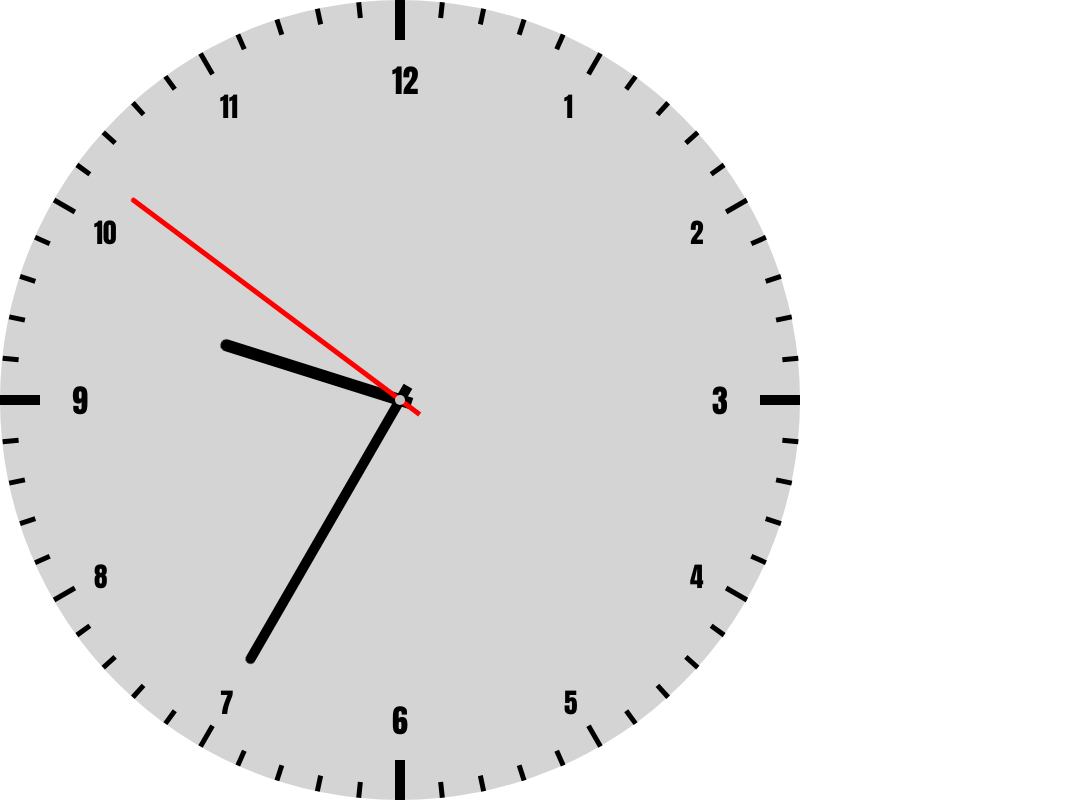
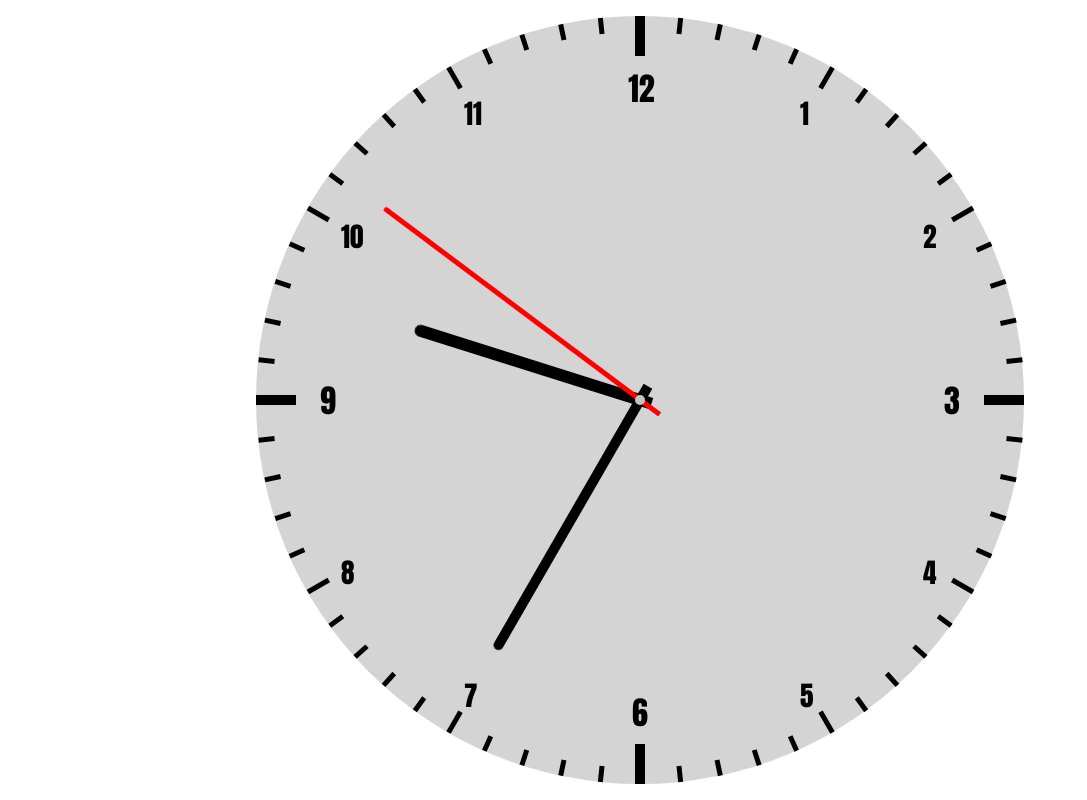
Before and after one commit to odig/cssclock, a plain HTML site: page index.html in a window 1280 px wide. Shown: the whole page, without its empty margins (0-1087 px from the left). Drawn offline with Linux system fonts and the light colour scheme; a web font is replaced by a local one.

Commit message:
refactor and minute animation and margin

```diff
--- a/index.html
+++ b/index.html
@@ -8,7 +8,8 @@
     <title>CSS Clock</title>
   </head>
   <body>
-    <div class="clock"></div>
+    <div class="clock">
+      <div class="dial"></div>
       <div class="marker-hour-1 marker"></div>
       <div class="marker-hour-2 marker"></div>
       <div class="marker-hour-3 marker-quarter"></div>
@@ -22,72 +23,73 @@
       <div class="marker-hour-11 marker"></div>
       <div class="marker-hour-12 marker-quarter"></div>
 
-    <div class="marker-min-1 marker-min"></div>
-    <div class="marker-min-2 marker-min"></div>
-    <div class="marker-min-3 marker-min"></div>
-    <div class="marker-min-4 marker-min"></div>
-    <div class="marker-min-6 marker-min"></div>
-    <div class="marker-min-7 marker-min"></div>
-    <div class="marker-min-8 marker-min"></div>
-    <div class="marker-min-9 marker-min"></div>
-    <div class="marker-min-11 marker-min"></div>
-    <div class="marker-min-12 marker-min"></div>
-    <div class="marker-min-13 marker-min"></div>
-    <div class="marker-min-14 marker-min"></div>
-    <div class="marker-min-16 marker-min"></div>
-    <div class="marker-min-17 marker-min"></div>
-    <div class="marker-min-18 marker-min"></div>
-    <div class="marker-min-19 marker-min"></div>
-    <div class="marker-min-21 marker-min"></div>
-    <div class="marker-min-22 marker-min"></div>
-    <div class="marker-min-23 marker-min"></div>
-    <div class="marker-min-24 marker-min"></div>
-    <div class="marker-min-26 marker-min"></div>
-    <div class="marker-min-27 marker-min"></div>
-    <div class="marker-min-28 marker-min"></div>
-    <div class="marker-min-29 marker-min"></div>
-    <div class="marker-min-31 marker-min"></div>
-    <div class="marker-min-32 marker-min"></div>
-    <div class="marker-min-33 marker-min"></div>
-    <div class="marker-min-34 marker-min"></div>
-    <div class="marker-min-36 marker-min"></div>
-    <div class="marker-min-37 marker-min"></div>
-    <div class="marker-min-38 marker-min"></div>
-    <div class="marker-min-39 marker-min"></div>
-    <div class="marker-min-41 marker-min"></div>
-    <div class="marker-min-42 marker-min"></div>
-    <div class="marker-min-43 marker-min"></div>
-    <div class="marker-min-44 marker-min"></div>
-    <div class="marker-min-46 marker-min"></div>
-    <div class="marker-min-47 marker-min"></div>
-    <div class="marker-min-48 marker-min"></div>
-    <div class="marker-min-49 marker-min"></div>
-    <div class="marker-min-51 marker-min"></div>
-    <div class="marker-min-52 marker-min"></div>
-    <div class="marker-min-53 marker-min"></div>
-    <div class="marker-min-54 marker-min"></div>
-    <div class="marker-min-56 marker-min"></div>
-    <div class="marker-min-57 marker-min"></div>
-    <div class="marker-min-58 marker-min"></div>
-    <div class="marker-min-59 marker-min"></div>
+      <div class="marker-minute-1 marker-minute"></div>
+      <div class="marker-minute-2 marker-minute"></div>
+      <div class="marker-minute-3 marker-minute"></div>
+      <div class="marker-minute-4 marker-minute"></div>
+      <div class="marker-minute-6 marker-minute"></div>
+      <div class="marker-minute-7 marker-minute"></div>
+      <div class="marker-minute-8 marker-minute"></div>
+      <div class="marker-minute-9 marker-minute"></div>
+      <div class="marker-minute-11 marker-minute"></div>
+      <div class="marker-minute-12 marker-minute"></div>
+      <div class="marker-minute-13 marker-minute"></div>
+      <div class="marker-minute-14 marker-minute"></div>
+      <div class="marker-minute-16 marker-minute"></div>
+      <div class="marker-minute-17 marker-minute"></div>
+      <div class="marker-minute-18 marker-minute"></div>
+      <div class="marker-minute-19 marker-minute"></div>
+      <div class="marker-minute-21 marker-minute"></div>
+      <div class="marker-minute-22 marker-minute"></div>
+      <div class="marker-minute-23 marker-minute"></div>
+      <div class="marker-minute-24 marker-minute"></div>
+      <div class="marker-minute-26 marker-minute"></div>
+      <div class="marker-minute-27 marker-minute"></div>
+      <div class="marker-minute-28 marker-minute"></div>
+      <div class="marker-minute-29 marker-minute"></div>
+      <div class="marker-minute-31 marker-minute"></div>
+      <div class="marker-minute-32 marker-minute"></div>
+      <div class="marker-minute-33 marker-minute"></div>
+      <div class="marker-minute-34 marker-minute"></div>
+      <div class="marker-minute-36 marker-minute"></div>
+      <div class="marker-minute-37 marker-minute"></div>
+      <div class="marker-minute-38 marker-minute"></div>
+      <div class="marker-minute-39 marker-minute"></div>
+      <div class="marker-minute-41 marker-minute"></div>
+      <div class="marker-minute-42 marker-minute"></div>
+      <div class="marker-minute-43 marker-minute"></div>
+      <div class="marker-minute-44 marker-minute"></div>
+      <div class="marker-minute-46 marker-minute"></div>
+      <div class="marker-minute-47 marker-minute"></div>
+      <div class="marker-minute-48 marker-minute"></div>
+      <div class="marker-minute-49 marker-minute"></div>
+      <div class="marker-minute-51 marker-minute"></div>
+      <div class="marker-minute-52 marker-minute"></div>
+      <div class="marker-minute-53 marker-minute"></div>
+      <div class="marker-minute-54 marker-minute"></div>
+      <div class="marker-minute-56 marker-minute"></div>
+      <div class="marker-minute-57 marker-minute"></div>
+      <div class="marker-minute-58 marker-minute"></div>
+      <div class="marker-minute-59 marker-minute"></div>
 
       <div class="number-1 number">1</div>
       <div class="number-2 number">2</div>
-    <div class="number-3 number-big">3</div>
+      <div class="number-3 number-quarter">3</div>
       <div class="number-4 number">4</div>
       <div class="number-5 number">5</div>
-    <div class="number-6 number-big">6</div>
+      <div class="number-6 number-quarter">6</div>
       <div class="number-7 number">7</div>
       <div class="number-8 number">8</div>
-    <div class="number-9 number-big">9</div>
+      <div class="number-9 number-quarter">9</div>
       <div class="number-10 number">10</div>
       <div class="number-11 number">11</div>
-    <div class="number-12 number-big">12</div>
+      <div class="number-12 number-quarter">12</div>
 
       <div class="dot"></div>
       <div id="second"></div>
       <div id="minute"></div>
       <div id="hour"></div>
+    </div>
 
     <script>
       let oldDate = new Date('1970-01-01T00:00:00')
@@ -136,9 +138,9 @@
         element.style.setProperty('--minute-before', oldMinutes)
         element.style.setProperty('--second-before', oldSeconds)
 
+        reset_animation('hour')
         reset_animation('second')
-        reset_animation('minute')
-        reset_animation('hour')
+        if (minutes != oldMinutes) reset_animation('minute')
 
         oldDate = new Date()
       }
--- a/style.css
+++ b/style.css
@@ -1,4 +1,4 @@
-@import url('https://fonts.googleapis.com/css?family=Butterfly+Kids|Roboto');
+
 @import url('https://fonts.googleapis.com/css?family=Anton&display=swap');
 
 * {
@@ -8,6 +8,9 @@
 
 body {
     font-family: 'Anton', sans-serif;
+
+    /* set size in relation to viewport */
+    --margin: 2vmin;
 
     --hour: 0;
     --minute: 0;
@@ -23,15 +26,29 @@ body {
     --minute-deg-before: calc(var(--minute-before) * 6deg);
     --second-deg-before: calc(var(--second-before) * 6deg);
 
+    --number-translate-y: calc(44vmin - var(--margin));
+    --number-quarter-translate-y: calc(41vmin - var(--margin));
+
     --dot-size: 10px;
 }
 
 .clock {
+    position: relative;
+    width: 100vmin;
+    height: 100vmin;
+    /* center css trick */
+    left: 50%;
+    transform: translateX(-50%);
+}
+
+.dial {
     background-color: #d4d4d4;
     border-radius: 50%;
     position: absolute;
-    width: 100vmin;
-    height: 100vmin;
+    top:  var(--margin);
+    left: var(--margin);
+    width: calc(100vmin - var(--margin) * 2);
+    height: calc(100vmin - var(--margin) * 2)
 }
 
 .marker {
@@ -55,54 +72,54 @@ body {
 }
 
 .marker-hour-1 {
-    transform: rotate(calc(180deg + 30deg)) translate(0, 47vmin);
+    transform: rotate(calc(180deg + 30deg)) translate(0, calc(47vmin - var(--margin)));
 }
 
 .marker-hour-2 {
-    transform: rotate(calc(180deg + 60deg)) translate(0, 47vmin);
+    transform: rotate(calc(180deg + 60deg)) translate(0, calc(47vmin - var(--margin)));
 }
 
 .marker-hour-3 {
-    transform: rotate(calc(180deg + 90deg)) translate(0, 45vmin);
+    transform: rotate(calc(180deg + 90deg)) translate(0, calc(45vmin - var(--margin)));
 }
 
 .marker-hour-4 {
-    transform: rotate(calc(180deg + 120deg)) translate(0, 47vmin);
+    transform: rotate(calc(180deg + 120deg)) translate(0, calc(47vmin - var(--margin)));
 }
 
 .marker-hour-5 {
-    transform: rotate(calc(180deg + 150deg)) translate(0, 47vmin);
+    transform: rotate(calc(180deg + 150deg)) translate(0, calc(47vmin - var(--margin)));
 }
 
 .marker-hour-6 {
-    transform: rotate(calc(180deg + 180deg)) translate(0, 45vmin);
+    transform: rotate(calc(180deg + 180deg)) translate(0, calc(45vmin - var(--margin)));
 }
 
 .marker-hour-7 {
-    transform: rotate(calc(180deg + 210deg)) translate(0, 47vmin);
+    transform: rotate(calc(180deg + 210deg)) translate(0, calc(47vmin - var(--margin)));
 }
 
 .marker-hour-8 {
-    transform: rotate(calc(180deg + 240deg)) translate(0, 47vmin);
+    transform: rotate(calc(180deg + 240deg)) translate(0, calc(47vmin - var(--margin)));
 }
 
 .marker-hour-9 {
-    transform: rotate(calc(180deg + 270deg)) translate(0, 45vmin);
+    transform: rotate(calc(180deg + 270deg)) translate(0, calc(45vmin - var(--margin)));
 }
 
 .marker-hour-10 {
-    transform: rotate(calc(180deg + 300deg)) translate(0, 47vmin);
+    transform: rotate(calc(180deg + 300deg)) translate(0, calc(47vmin - var(--margin)));
 }
 
 .marker-hour-11 {
-    transform: rotate(calc(180deg + 330deg)) translate(0, 47vmin);
+    transform: rotate(calc(180deg + 330deg)) translate(0, calc(47vmin - var(--margin)));
 }
 
 .marker-hour-12 {
-    transform: rotate(calc(180deg + 0deg)) translate(0, 45vmin);
+    transform: rotate(calc(180deg + 0deg)) translate(0, calc(45vmin - var(--margin)));
 }
 
-.marker-min {
+.marker-minute {
     background-color: black;
     position: absolute;
     top:  50vmin;
@@ -112,149 +129,149 @@ body {
     transform-origin: 50% 0vh;
 }
 
-.marker-min-1 {
-    transform: rotate(calc(180deg + calc(1 *6deg))) translate(0, 48vmin);
+.marker-minute-1 {
+    transform: rotate(calc(180deg + calc(1 *6deg))) translate(0, calc(48vmin - var(--margin)));
 }
-.marker-min-2 {
-    transform: rotate(calc(180deg + calc(2 *6deg))) translate(0, 48vmin);
+.marker-minute-2 {
+    transform: rotate(calc(180deg + calc(2 *6deg))) translate(0, calc(48vmin - var(--margin)));
 }
-.marker-min-3 {
-    transform: rotate(calc(180deg + calc(3 *6deg))) translate(0, 48vmin);
+.marker-minute-3 {
+    transform: rotate(calc(180deg + calc(3 *6deg))) translate(0, calc(48vmin - var(--margin)));
 }
-.marker-min-4 {
-    transform: rotate(calc(180deg + calc(4 *6deg))) translate(0, 48vmin);
+.marker-minute-4 {
+    transform: rotate(calc(180deg + calc(4 *6deg))) translate(0, calc(48vmin - var(--margin)));
 }
-.marker-min-6 {
-    transform: rotate(calc(180deg + calc(6 *6deg))) translate(0, 48vmin);
+.marker-minute-6 {
+    transform: rotate(calc(180deg + calc(6 *6deg))) translate(0, calc(48vmin - var(--margin)));
 }
-.marker-min-7 {
-    transform: rotate(calc(180deg + calc(7 *6deg))) translate(0, 48vmin);
+.marker-minute-7 {
+    transform: rotate(calc(180deg + calc(7 *6deg))) translate(0, calc(48vmin - var(--margin)));
 }
-.marker-min-8 {
-    transform: rotate(calc(180deg + calc(8 *6deg))) translate(0, 48vmin);
+.marker-minute-8 {
+    transform: rotate(calc(180deg + calc(8 *6deg))) translate(0, calc(48vmin - var(--margin)));
 }
-.marker-min-9 {
-    transform: rotate(calc(180deg + calc(9 *6deg))) translate(0, 48vmin);
+.marker-minute-9 {
+    transform: rotate(calc(180deg + calc(9 *6deg))) translate(0, calc(48vmin - var(--margin)));
 }
-.marker-min-11 {
-    transform: rotate(calc(180deg + calc(11 *6deg))) translate(0, 48vmin);
+.marker-minute-11 {
+    transform: rotate(calc(180deg + calc(11 *6deg))) translate(0, calc(48vmin - var(--margin)));
 }
-.marker-min-12 {
-    transform: rotate(calc(180deg + calc(12 *6deg))) translate(0, 48vmin);
+.marker-minute-12 {
+    transform: rotate(calc(180deg + calc(12 *6deg))) translate(0, calc(48vmin - var(--margin)));
 }
-.marker-min-13 {
-    transform: rotate(calc(180deg + calc(13 *6deg))) translate(0, 48vmin);
+.marker-minute-13 {
+    transform: rotate(calc(180deg + calc(13 *6deg))) translate(0, calc(48vmin - var(--margin)));
 }
-.marker-min-14 {
-    transform: rotate(calc(180deg + calc(14 *6deg))) translate(0, 48vmin);
+.marker-minute-14 {
+    transform: rotate(calc(180deg + calc(14 *6deg))) translate(0, calc(48vmin - var(--margin)));
 }
-.marker-min-16 {
-    transform: rotate(calc(180deg + calc(16 *6deg))) translate(0, 48vmin);
+.marker-minute-16 {
+    transform: rotate(calc(180deg + calc(16 *6deg))) translate(0, calc(48vmin - var(--margin)));
 }
-.marker-min-17 {
-    transform: rotate(calc(180deg + calc(17 *6deg))) translate(0, 48vmin);
+.marker-minute-17 {
+    transform: rotate(calc(180deg + calc(17 *6deg))) translate(0, calc(48vmin - var(--margin)));
 }
-.marker-min-18 {
-    transform: rotate(calc(180deg + calc(18 *6deg))) translate(0, 48vmin);
+.marker-minute-18 {
+    transform: rotate(calc(180deg + calc(18 *6deg))) translate(0, calc(48vmin - var(--margin)));
 }
-.marker-min-19 {
-    transform: rotate(calc(180deg + calc(19 *6deg))) translate(0, 48vmin);
+.marker-minute-19 {
+    transform: rotate(calc(180deg + calc(19 *6deg))) translate(0, calc(48vmin - var(--margin)));
 }
-.marker-min-21 {
-    transform: rotate(calc(180deg + calc(21 *6deg))) translate(0, 48vmin);
+.marker-minute-21 {
+    transform: rotate(calc(180deg + calc(21 *6deg))) translate(0, calc(48vmin - var(--margin)));
 }
-.marker-min-22 {
-    transform: rotate(calc(180deg + calc(22 *6deg))) translate(0, 48vmin);
+.marker-minute-22 {
+    transform: rotate(calc(180deg + calc(22 *6deg))) translate(0, calc(48vmin - var(--margin)));
 }
-.marker-min-23 {
-    transform: rotate(calc(180deg + calc(23 *6deg))) translate(0, 48vmin);
+.marker-minute-23 {
+    transform: rotate(calc(180deg + calc(23 *6deg))) translate(0, calc(48vmin - var(--margin)));
 }
-.marker-min-24 {
-    transform: rotate(calc(180deg + calc(24 *6deg))) translate(0, 48vmin);
+.marker-minute-24 {
+    transform: rotate(calc(180deg + calc(24 *6deg))) translate(0, calc(48vmin - var(--margin)));
 }
-.marker-min-26 {
-    transform: rotate(calc(180deg + calc(26 *6deg))) translate(0, 48vmin);
+.marker-minute-26 {
+    transform: rotate(calc(180deg + calc(26 *6deg))) translate(0, calc(48vmin - var(--margin)));
 }
-.marker-min-27 {
-    transform: rotate(calc(180deg + calc(27 *6deg))) translate(0, 48vmin);
+.marker-minute-27 {
+    transform: rotate(calc(180deg + calc(27 *6deg))) translate(0, calc(48vmin - var(--margin)));
 }
-.marker-min-28 {
-    transform: rotate(calc(180deg + calc(28 *6deg))) translate(0, 48vmin);
+.marker-minute-28 {
+    transform: rotate(calc(180deg + calc(28 *6deg))) translate(0, calc(48vmin - var(--margin)));
 }
-.marker-min-29 {
-    transform: rotate(calc(180deg + calc(29 *6deg))) translate(0, 48vmin);
+.marker-minute-29 {
+    transform: rotate(calc(180deg + calc(29 *6deg))) translate(0, calc(48vmin - var(--margin)));
 }
-.marker-min-31 {
-    transform: rotate(calc(180deg + calc(31 *6deg))) translate(0, 48vmin);
+.marker-minute-31 {
+    transform: rotate(calc(180deg + calc(31 *6deg))) translate(0, calc(48vmin - var(--margin)));
 }
-.marker-min-32 {
-    transform: rotate(calc(180deg + calc(32 *6deg))) translate(0, 48vmin);
+.marker-minute-32 {
+    transform: rotate(calc(180deg + calc(32 *6deg))) translate(0, calc(48vmin - var(--margin)));
 }
-.marker-min-33 {
-    transform: rotate(calc(180deg + calc(33 *6deg))) translate(0, 48vmin);
+.marker-minute-33 {
+    transform: rotate(calc(180deg + calc(33 *6deg))) translate(0, calc(48vmin - var(--margin)));
 }
-.marker-min-34 {
-    transform: rotate(calc(180deg + calc(34 *6deg))) translate(0, 48vmin);
+.marker-minute-34 {
+    transform: rotate(calc(180deg + calc(34 *6deg))) translate(0, calc(48vmin - var(--margin)));
 }
-.marker-min-36 {
-    transform: rotate(calc(180deg + calc(36 *6deg))) translate(0, 48vmin);
+.marker-minute-36 {
+    transform: rotate(calc(180deg + calc(36 *6deg))) translate(0, calc(48vmin - var(--margin)));
 }
-.marker-min-37 {
-    transform: rotate(calc(180deg + calc(37 *6deg))) translate(0, 48vmin);
+.marker-minute-37 {
+    transform: rotate(calc(180deg + calc(37 *6deg))) translate(0, calc(48vmin - var(--margin)));
 }
-.marker-min-38 {
-    transform: rotate(calc(180deg + calc(38 *6deg))) translate(0, 48vmin);
+.marker-minute-38 {
+    transform: rotate(calc(180deg + calc(38 *6deg))) translate(0, calc(48vmin - var(--margin)));
 }
-.marker-min-39 {
-    transform: rotate(calc(180deg + calc(39 *6deg))) translate(0, 48vmin);
+.marker-minute-39 {
+    transform: rotate(calc(180deg + calc(39 *6deg))) translate(0, calc(48vmin - var(--margin)));
 }
-.marker-min-41 {
-    transform: rotate(calc(180deg + calc(41 *6deg))) translate(0, 48vmin);
+.marker-minute-41 {
+    transform: rotate(calc(180deg + calc(41 *6deg))) translate(0, calc(48vmin - var(--margin)));
 }
-.marker-min-42 {
-    transform: rotate(calc(180deg + calc(42 *6deg))) translate(0, 48vmin);
+.marker-minute-42 {
+    transform: rotate(calc(180deg + calc(42 *6deg))) translate(0, calc(48vmin - var(--margin)));
 }
-.marker-min-43 {
-    transform: rotate(calc(180deg + calc(43 *6deg))) translate(0, 48vmin);
+.marker-minute-43 {
+    transform: rotate(calc(180deg + calc(43 *6deg))) translate(0, calc(48vmin - var(--margin)));
 }
-.marker-min-44 {
-    transform: rotate(calc(180deg + calc(44 *6deg))) translate(0, 48vmin);
+.marker-minute-44 {
+    transform: rotate(calc(180deg + calc(44 *6deg))) translate(0, calc(48vmin - var(--margin)));
 }
-.marker-min-46 {
-    transform: rotate(calc(180deg + calc(46 *6deg))) translate(0, 48vmin);
+.marker-minute-46 {
+    transform: rotate(calc(180deg + calc(46 *6deg))) translate(0, calc(48vmin - var(--margin)));
 }
-.marker-min-47 {
-    transform: rotate(calc(180deg + calc(47 *6deg))) translate(0, 48vmin);
+.marker-minute-47 {
+    transform: rotate(calc(180deg + calc(47 *6deg))) translate(0, calc(48vmin - var(--margin)));
 }
-.marker-min-48 {
-    transform: rotate(calc(180deg + calc(48 *6deg))) translate(0, 48vmin);
+.marker-minute-48 {
+    transform: rotate(calc(180deg + calc(48 *6deg))) translate(0, calc(48vmin - var(--margin)));
 }
-.marker-min-49 {
-    transform: rotate(calc(180deg + calc(49 *6deg))) translate(0, 48vmin);
+.marker-minute-49 {
+    transform: rotate(calc(180deg + calc(49 *6deg))) translate(0, calc(48vmin - var(--margin)));
 }
-.marker-min-51 {
-    transform: rotate(calc(180deg + calc(51 *6deg))) translate(0, 48vmin);
+.marker-minute-51 {
+    transform: rotate(calc(180deg + calc(51 *6deg))) translate(0, calc(48vmin - var(--margin)));
 }
-.marker-min-52 {
-    transform: rotate(calc(180deg + calc(52 *6deg))) translate(0, 48vmin);
+.marker-minute-52 {
+    transform: rotate(calc(180deg + calc(52 *6deg))) translate(0, calc(48vmin - var(--margin)));
 }
-.marker-min-53 {
-    transform: rotate(calc(180deg + calc(53 *6deg))) translate(0, 48vmin);
+.marker-minute-53 {
+    transform: rotate(calc(180deg + calc(53 *6deg))) translate(0, calc(48vmin - var(--margin)));
 }
-.marker-min-54 {
-    transform: rotate(calc(180deg + calc(54 *6deg))) translate(0, 48vmin);
+.marker-minute-54 {
+    transform: rotate(calc(180deg + calc(54 *6deg))) translate(0, calc(48vmin - var(--margin)));
 }
-.marker-min-56 {
-    transform: rotate(calc(180deg + calc(56 *6deg))) translate(0, 48vmin);
+.marker-minute-56 {
+    transform: rotate(calc(180deg + calc(56 *6deg))) translate(0, calc(48vmin - var(--margin)));
 }
-.marker-min-57 {
-    transform: rotate(calc(180deg + calc(57 *6deg))) translate(0, 48vmin);
+.marker-minute-57 {
+    transform: rotate(calc(180deg + calc(57 *6deg))) translate(0, calc(48vmin - var(--margin)));
 }
-.marker-min-58 {
-    transform: rotate(calc(180deg + calc(58 *6deg))) translate(0, 48vmin);
+.marker-minute-58 {
+    transform: rotate(calc(180deg + calc(58 *6deg))) translate(0, calc(48vmin - var(--margin)));
 }
-.marker-min-59 {
-    transform: rotate(calc(180deg + calc(59 *6deg))) translate(0, 48vmin);
+.marker-minute-59 {
+    transform: rotate(calc(180deg + calc(59 *6deg))) translate(0, calc(48vmin - var(--margin)));
 }
 
 .number {
@@ -263,16 +280,14 @@ body {
     top: calc(50vmin - 1rem);
     left: calc(50vmin - .5rem);
     transform-origin: 50% 50%;
-    --number-translate-y: 43vmin;
 }
 
-.number-big {
+.number-quarter {
     font-size: 200%;
     position: absolute;
     top: calc(50vmin - 1.5rem);
     left: calc(50vmin - .5rem);
     transform-origin: 50% 50%;
-    --number-big-translate-y: 40vmin;
 }
 
 .number-1 {
@@ -284,7 +299,7 @@ body {
 }
 
 .number-3 {
-    transform: rotate(calc(180deg + 90deg)) translate(0, var(--number-big-translate-y)) rotate(calc(180deg - 90deg));
+    transform: rotate(calc(180deg + 90deg)) translate(0, var(--number-quarter-translate-y)) rotate(calc(180deg - 90deg));
 }
 
 .number-4 {
@@ -296,7 +311,7 @@ body {
 }
 
 .number-6 {
-    transform: rotate(calc(180deg + 180deg)) translate(0%, var(--number-big-translate-y)) rotate(calc(180deg - 180deg));
+    transform: rotate(calc(180deg + 180deg)) translate(0%, var(--number-quarter-translate-y)) rotate(calc(180deg - 180deg));
 }
 
 .number-7 {
@@ -308,7 +323,7 @@ body {
 }
 
 .number-9 {
-    transform: rotate(calc(180deg + 270deg)) translate(0, var(--number-big-translate-y)) rotate(calc(180deg - 270deg));
+    transform: rotate(calc(180deg + 270deg)) translate(0, var(--number-quarter-translate-y)) rotate(calc(180deg - 270deg));
 }
 
 .number-10 {
@@ -320,7 +335,7 @@ body {
 }
 
 .number-12 {
-    transform: rotate(calc(180deg + 360deg)) translate(0, var(--number-big-translate-y)) rotate(calc(180deg - 360deg));
+    transform: rotate(calc(180deg + 360deg)) translate(.12em, var(--number-quarter-translate-y)) rotate(calc(180deg - 360deg));
 }
 
 
@@ -343,7 +358,7 @@ body {
     top: 50vmin;
     left: calc(50vmin - 2.5px);
     width: 5px;
-    height: 45vmin;
+    height: calc(45vmin - var(--margin));
     margin-top: -3vh;
     transform-origin: 50% 3vh;
     transform: rotate(calc(180deg + var(--second-deg)));
@@ -361,7 +376,7 @@ body {
     top: 50vmin;
     left: calc(50vmin - 5px);
     width: 10px;
-    height: 40vmin;
+    height: calc(40vmin - var(--margin));
     margin-top: -2vh;
     transform-origin: 50% 2vh;
     transform: rotate(calc(180deg + var(--minute-deg)));
@@ -378,7 +393,7 @@ body {
     top:  50vmin;
     left: calc(50vmin - 6px);
     width: 12px;
-    height: 25vmin;
+    height: calc(33vmin - var(--margin));;
     margin-top: -1.5vh;
     transform-origin: calc(50%) 1.5vh;
     transform: rotate(calc(180deg + var(--hour-deg)));
@@ -386,10 +401,6 @@ body {
     animation-duration: 1s;
     animation-name: moveHour;
 }
-
-
-
-
 
 @keyframes moveSecond {
     from {
@@ -399,17 +410,45 @@ body {
     to {
         transform: rotate(calc(180deg + var(--second-deg)));
     }
-  }
+}
 
 @keyframes moveMinute {
-    from {
+    0% {
         transform: rotate(calc(180deg + var(--minute-deg-before)));
     }
 
-    to {
+    5% {
+        transform: rotate(calc(180deg + var(--minute-deg) + 1deg));
+    }
+
+    7% {
+        transform: rotate(calc(180deg + var(--minute-deg) - 1deg));
+    }
+
+    10% {
+        transform: rotate(calc(180deg + var(--minute-deg) + 1deg));
+    }
+
+    13% {
         transform: rotate(calc(180deg + var(--minute-deg)));
     }
-  }
+
+    16% {
+        transform: rotate(calc(180deg + var(--minute-deg) + 1deg));
+    }
+
+    19% {
+        transform: rotate(calc(180deg + var(--minute-deg) - 1deg));
+    }
+
+    22% {
+        transform: rotate(calc(180deg + var(--minute-deg) + 1deg));
+    }
+
+    25% {
+        transform: rotate(calc(180deg + var(--minute-deg)));
+    }
+}
 
 @keyframes moveHour {
     from {
@@ -419,4 +458,4 @@ body {
     to {
         transform: rotate(calc(180deg + var(--hour-deg)));
     }
-  }
+}
```
Lines whose indentation alone changed are shown as unchanged.
